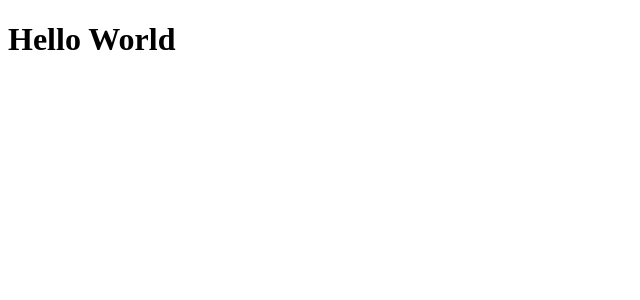
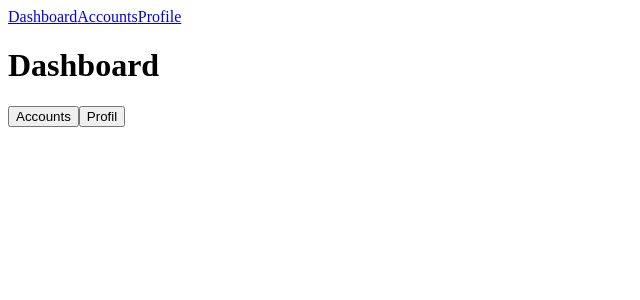
Before and after one commit to BarloGER/Password-Manager, a React (Vite) app in the folder client/: page /auth/dashboard in a window 1280 px wide. Shown: the top 300 px of the page, without its empty margins (0-640 px from the left). Built offline with nearby package versions, Linux system fonts and the light colour scheme.

Commit message:
Added necessary components and routes

```diff
--- a/client/src/App.jsx
+++ b/client/src/App.jsx
@@ -1,9 +1,46 @@
+import {
+  RouterProvider,
+  createBrowserRouter,
+  createRoutesFromElements,
+  Route,
+} from "react-router-dom";
+
+import GlobalLayout from "./layouts/GlobalLayout";
+import { ProtectedRoutes } from "./features/authentication";
+
+import Accounts from "./pages/Accounts";
+import Dashboard from "./pages/Dashboard";
+import SignIn from "./pages/SignIn";
+// import SignUp from "./pages/SignUp";
+import UserProfile from "./pages/UserProfile";
+
 const App = () => {
-  return (
-    <>
-      <h1>Hello World</h1>
-    </>
+  const isAuthenticated = true;
+  const loadingAuthRequest = false;
+
+  const router = createBrowserRouter(
+    createRoutesFromElements(
+      <Route path="/" element={<GlobalLayout />}>
+        <Route index element={<SignIn />} />
+        {/* <Route path="/sign-up" element={<SignUp />} /> */}
+
+        <Route
+          path="/auth"
+          element={
+            <ProtectedRoutes
+              isAuthenticated={isAuthenticated}
+              loadingAuthRequest={loadingAuthRequest}
+            />
+          }
+        >
+          <Route path="dashboard" element={<Dashboard />} />
+          <Route path="profile" element={<UserProfile />} />
+          <Route path="accounts" element={<Accounts />} />
+        </Route>
+      </Route>
+    )
   );
+  return <RouterProvider router={router} />;
 };
 
 export default App;
--- a/client/src/components/ui/NavBarUI.jsx
+++ b/client/src/components/ui/NavBarUI.jsx
@@ -0,0 +1,13 @@
+import { NavLink } from "react-router-dom";
+
+const NavBarUI = () => {
+  return (
+    <>
+      <NavLink to="/auth/dashboard">Dashboard</NavLink>
+      <NavLink to="/auth/accounts">Accounts</NavLink>
+      <NavLink to="/auth/profile">Profile</NavLink>
+    </>
+  );
+};
+
+export default NavBarUI;
--- a/client/src/features/authentication/components/SignInForm.jsx
+++ b/client/src/features/authentication/components/SignInForm.jsx
@@ -0,0 +1,3 @@
+export const SignInForm = () => {
+  return <h1>SignIn</h1>;
+};
--- a/client/src/features/authentication/index.js
+++ b/client/src/features/authentication/index.js
@@ -0,0 +1,2 @@
+export { ProtectedRoutes } from "./layouts/ProtectedRoutes";
+export { SignInForm } from "./components/SignInForm";
--- a/client/src/features/authentication/layouts/ProtectedRoutes.jsx
+++ b/client/src/features/authentication/layouts/ProtectedRoutes.jsx
@@ -0,0 +1,16 @@
+import { useEffect } from "react";
+import { Outlet, useNavigate } from "react-router-dom";
+
+export const ProtectedRoutes = ({ isAuthenticated, loadingAuthRequest }) => {
+  const navigate = useNavigate();
+
+  useEffect(() => {
+    if (!loadingAuthRequest && !isAuthenticated) {
+      navigate("/");
+    }
+  }, [isAuthenticated, navigate]);
+
+  return isAuthenticated ? <Outlet /> : console.log("not authenticated");
+};
+
+export default ProtectedRoutes;
--- a/client/src/layouts/GlobalLayout.jsx
+++ b/client/src/layouts/GlobalLayout.jsx
@@ -0,0 +1,13 @@
+import { Outlet } from "react-router-dom";
+import NavBar from "./NavBar";
+
+const GlobalLayout = () => {
+  return (
+    <>
+      <NavBar />
+      <Outlet />
+    </>
+  );
+};
+
+export default GlobalLayout;
--- a/client/src/layouts/NavBar.jsx
+++ b/client/src/layouts/NavBar.jsx
@@ -0,0 +1,7 @@
+import NavBarUI from "../components/ui/NavBarUI";
+
+const NavBar = () => {
+  return <NavBarUI />;
+};
+
+export default NavBar;
--- a/client/src/pages/Accounts.jsx
+++ b/client/src/pages/Accounts.jsx
@@ -0,0 +1,5 @@
+const Accounts = () => {
+  return <h1>Accounts</h1>;
+};
+
+export default Accounts;
--- a/client/src/pages/Dashboard.jsx
+++ b/client/src/pages/Dashboard.jsx
@@ -0,0 +1,17 @@
+import { Link } from "react-router-dom";
+
+const Dashboard = () => {
+  return (
+    <>
+      <h1>Dashboard</h1>
+      <Link to="/auth/accounts">
+        <button>Accounts</button>
+      </Link>
+      <Link to="/auth/profile">
+        <button>Profil</button>
+      </Link>
+    </>
+  );
+};
+
+export default Dashboard;
--- a/client/src/pages/SignIn.jsx
+++ b/client/src/pages/SignIn.jsx
@@ -0,0 +1,7 @@
+import { SignInForm } from "../features/authentication";
+
+const SignIn = () => {
+  return <SignInForm />;
+};
+
+export default SignIn;
--- a/client/src/pages/UserProfile.jsx
+++ b/client/src/pages/UserProfile.jsx
@@ -0,0 +1,5 @@
+const UserProfile = () => {
+  return <h1>User Profile</h1>;
+};
+
+export default UserProfile;
```
